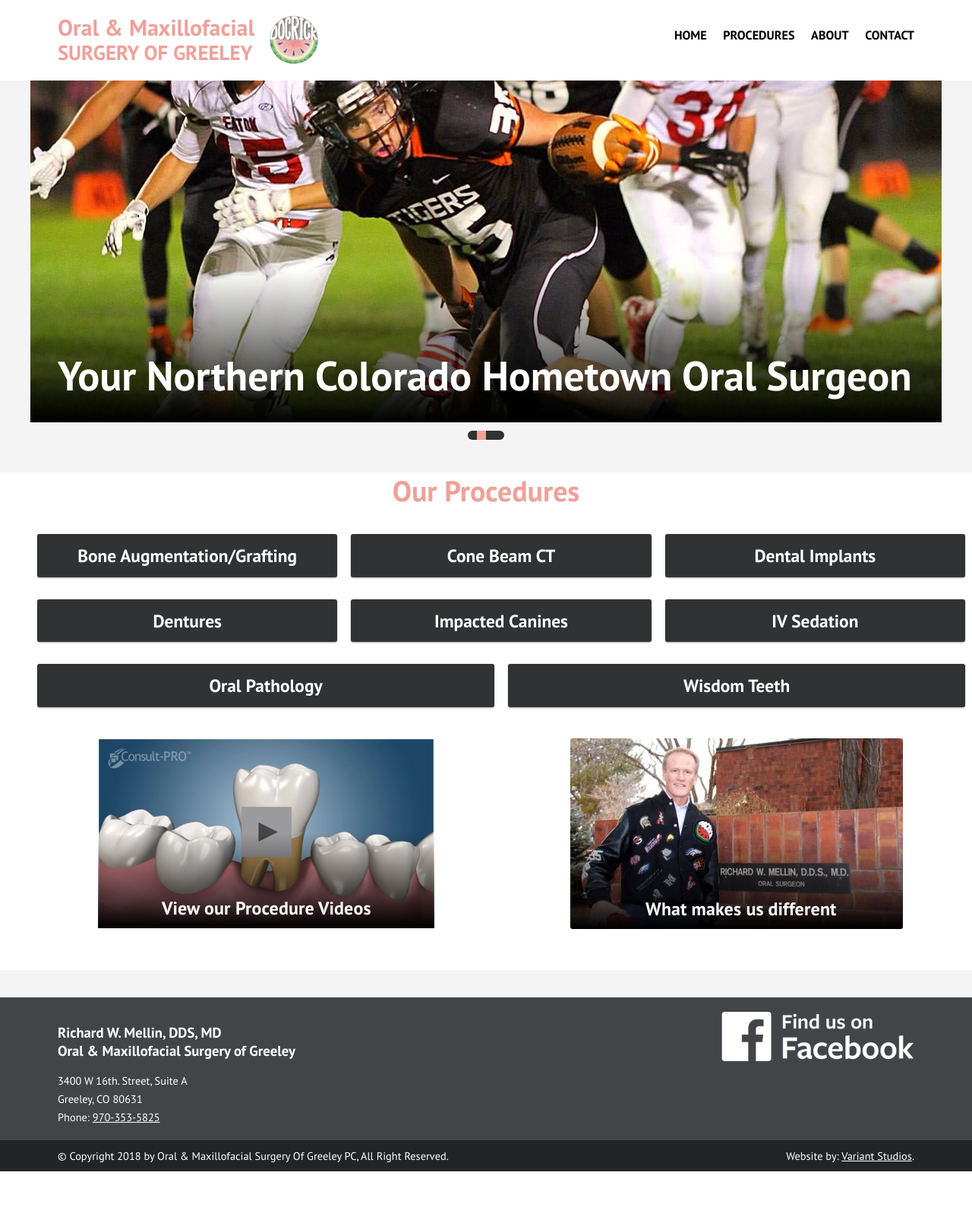
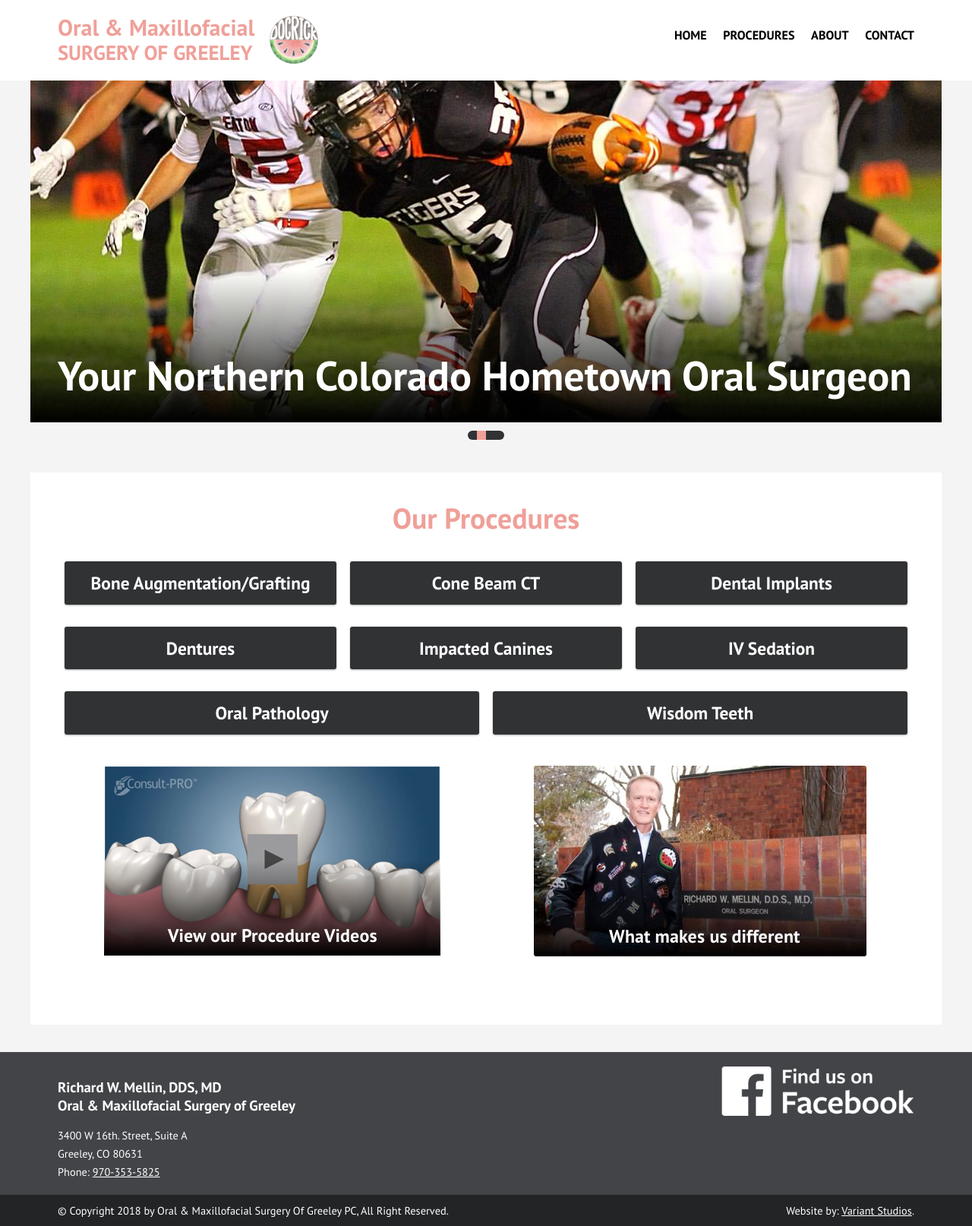
Before and after one commit to variantstudios/oralsurgeryofgreeley.com, a Jekyll site: the page built from index.html, in a window 1280 px wide. Shown: the whole page at 76% size. Built offline with Jekyll 4.4.1, drawn with Linux system fonts in a browser that asks for light colours; cached includes are drawn as plain includes; some web fonts are replaced; before the commit the page ends 1542 px from its top, so only the background shows below that.

Commit message:
Removed the ul paddings on the home page.

```diff
--- a/_layouts/front.html
+++ b/_layouts/front.html
@@ -12,7 +12,7 @@
     </div>
 </div>
 <div class="content-bg clearfix">
-    <div class="subpage wrap clearfix">
+    <div class="subpage clearfix">
         <div class="white-bg">
 
             <h3 class="procedures-list-title">Our Procedures</h3>
--- a/assets/css/style.css
+++ b/assets/css/style.css
@@ -1700,6 +1700,7 @@
   -webkit-box-direction: normal;
       -ms-flex-flow: row wrap;
           flex-flow: row wrap;
+  padding: 0;
 }
 body.front ul.procedures-list li {
   -webkit-box-flex: 1;
@@ -1749,6 +1750,7 @@
   -webkit-box-direction: normal;
       -ms-flex-flow: row wrap;
           flex-flow: row wrap;
+  padding: 0;
 }
 body.front ul.calls-to-action li {
   text-align: center;
--- a/assets/sass/partials/design/pages/_front.scss
+++ b/assets/sass/partials/design/pages/_front.scss
@@ -68,6 +68,7 @@
         justify-content: space-evenly;
         align-content: center;
         flex-flow: row wrap;
+        padding: 0;
         li {
             flex: 1;
             margin: .8rem .5rem;
@@ -111,6 +112,7 @@
         justify-content: space-evenly;
         align-content: center;
         flex-flow: row wrap;
+        padding: 0;
         li {
             text-align: center;
             flex: 1;
```
